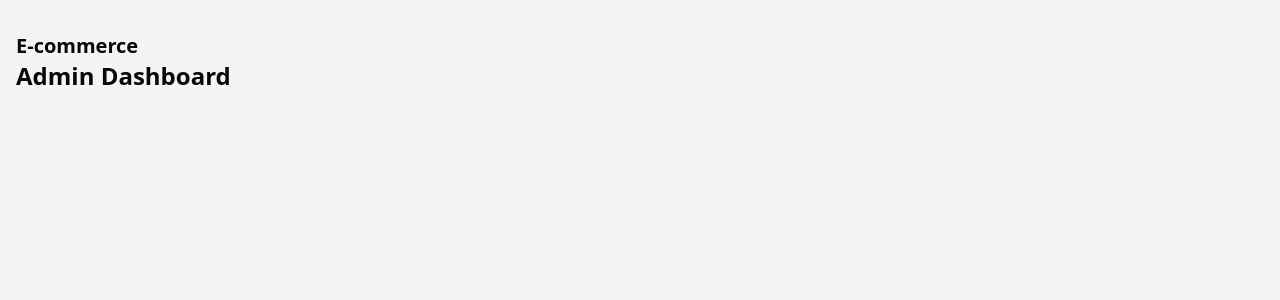
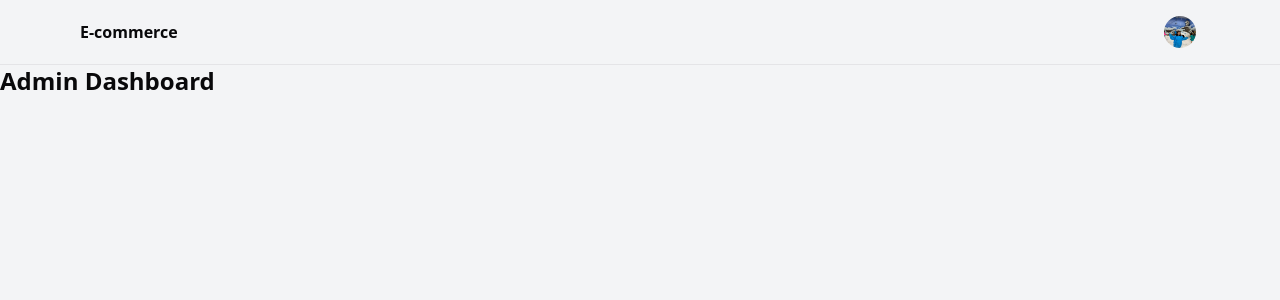
Before and after one commit to thiri-kyaw-khaing/e-commerce-shopping-app, a React (Vite) app: page /admin in a window 1280 px wide. Shown: the top 300 px of the page. Built offline with nearby package versions, Linux system fonts and the light colour scheme.

Commit message:
admin nav finish

```diff
--- a/src/Pages/admin/Header.tsx
+++ b/src/Pages/admin/Header.tsx
@@ -1,7 +1,16 @@
+import ProfileButton from "@/components/HeaderComponent/profile";
+import { Separator } from "@/components/ui/separator";
+import { User } from "@/data/user";
+
 export default function Header() {
   return (
     <>
-      <h1 className="text-xl font-bold">E-commerce</h1>
+      <header className="w-full border-b">
+        <div className="flex justify-between items-center flex-1 pr-20 h-16">
+          <div className="pl-20 font-bold">E-commerce</div>
+          <ProfileButton user={User} />
+        </div>
+      </header>
     </>
   );
 }
--- a/src/Pages/admin/rootlayout.tsx
+++ b/src/Pages/admin/rootlayout.tsx
@@ -4,10 +4,8 @@ import Header from "./Header";
 export default function RootLayoutAdmin() {
   return (
     <div className="min-h-screen bg-gray-100">
-      <div className="container mx-auto px-4 py-8">
-        <Header />
-        <Outlet />
-      </div>
+      <Header />
+      <Outlet />
     </div>
     //     <>
     //   <div className="flex flex-col min-h-screen">
```
